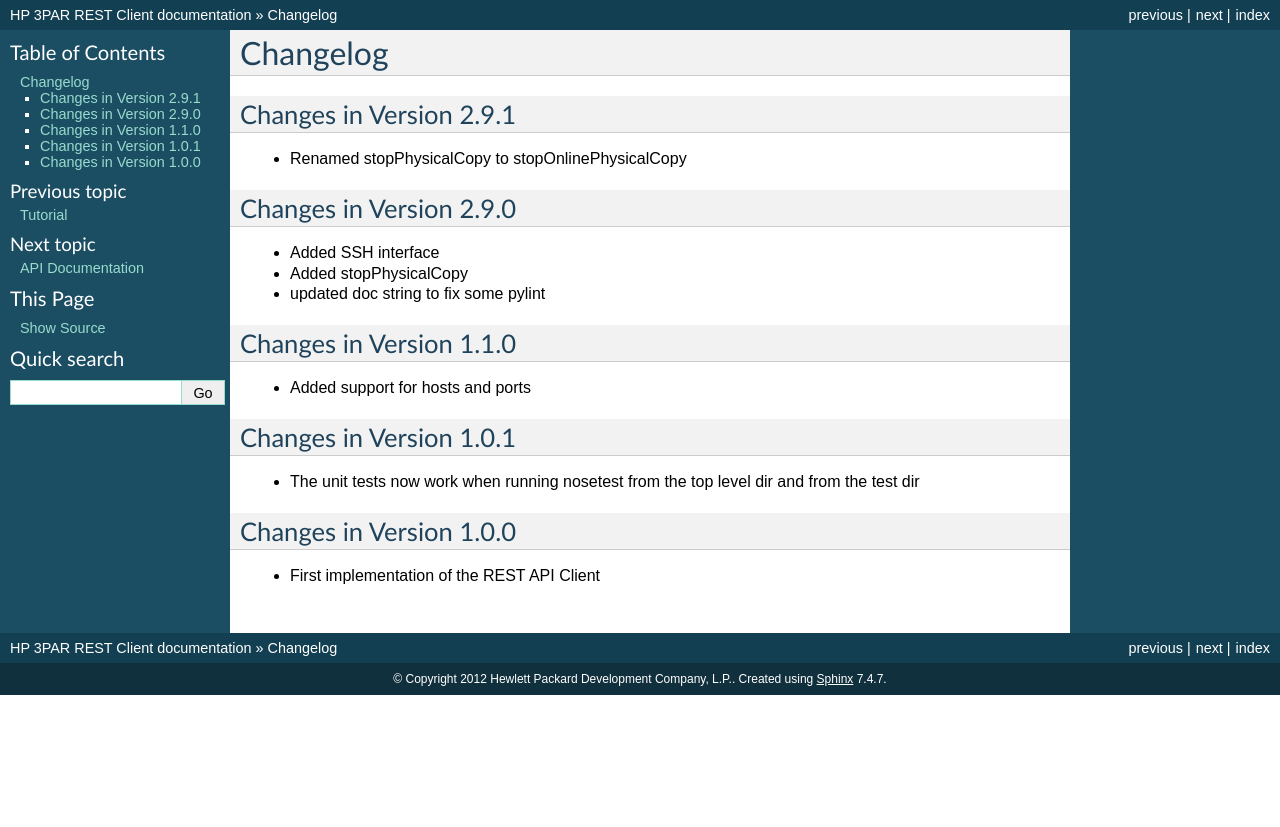
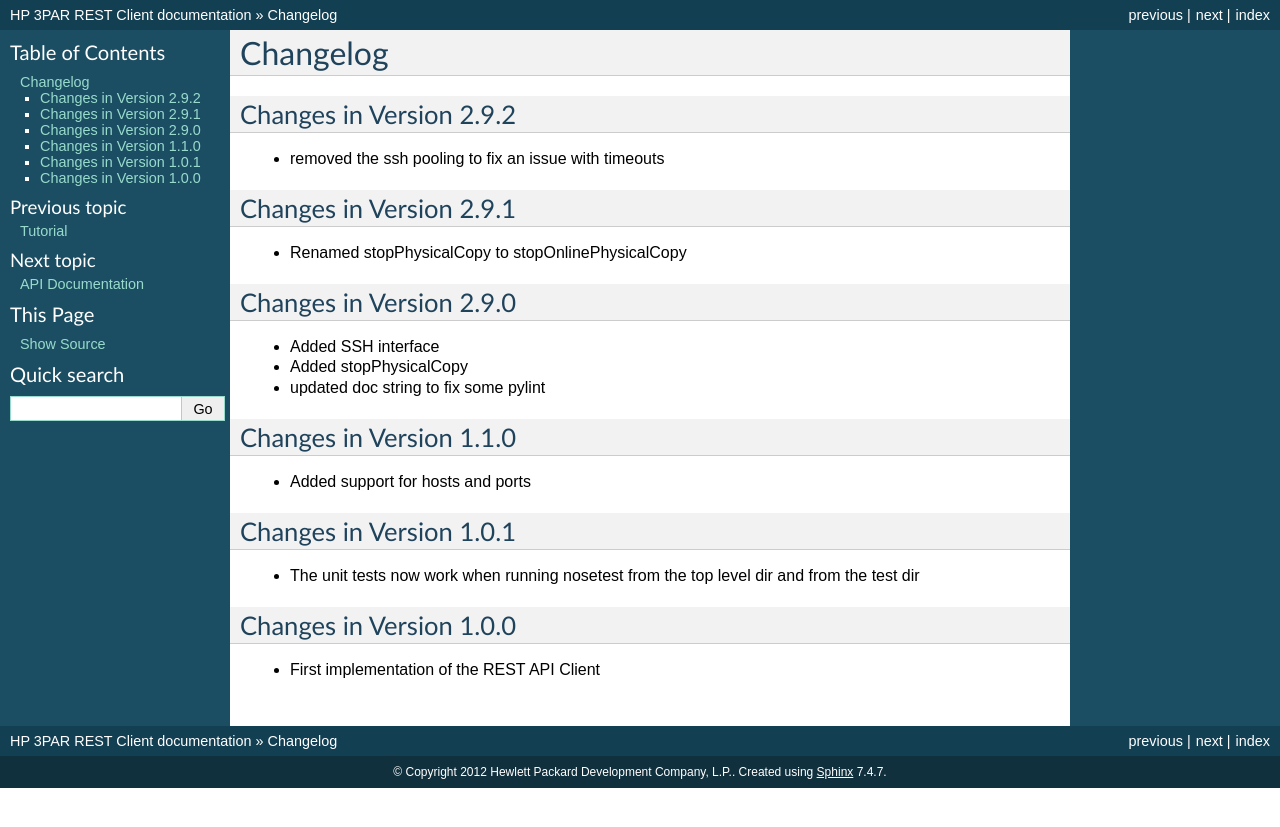
Before and after one commit to hpe-storage/python-3parclient, a Sphinx documentation site: the page built from docs/changelog.rst, in a window 1280 px wide. Shown: the top 827 px of the page. Built offline with Sphinx 7.4.7, drawn with Linux system fonts in a browser that asks for light colours; pages that are not in the unit, such as notebooks, are missing from menus; the version number could not be read and is left out.

Commit message:
updated to 2.9.2

```diff
--- a/docs/changelog.rst
+++ b/docs/changelog.rst
@@ -1,5 +1,9 @@
 Changelog
 =========
+
+Changes in Version 2.9.2
+------------------------
+- removed the ssh pooling to fix an issue with timeouts
 
 Changes in Version 2.9.1
 ------------------------
```
